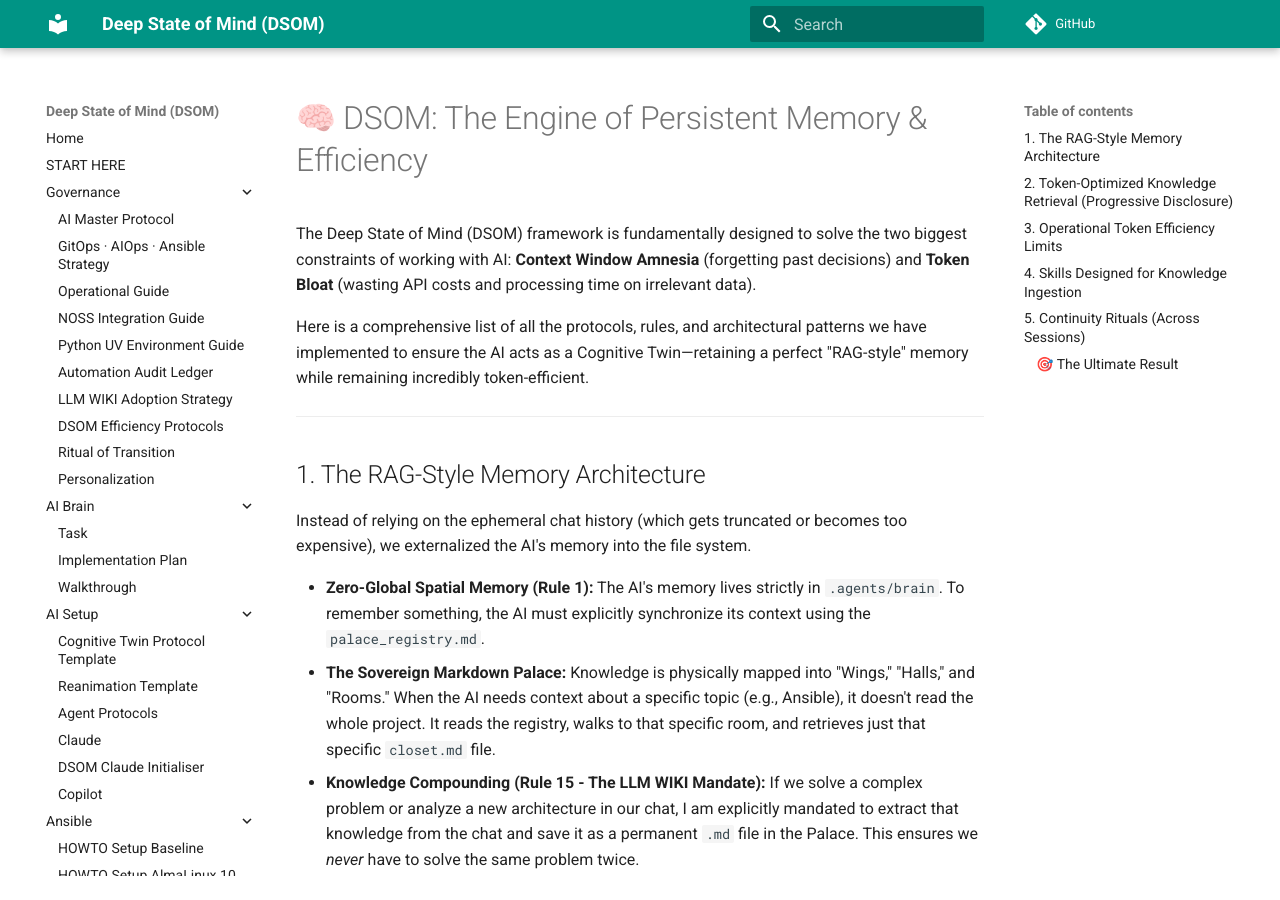
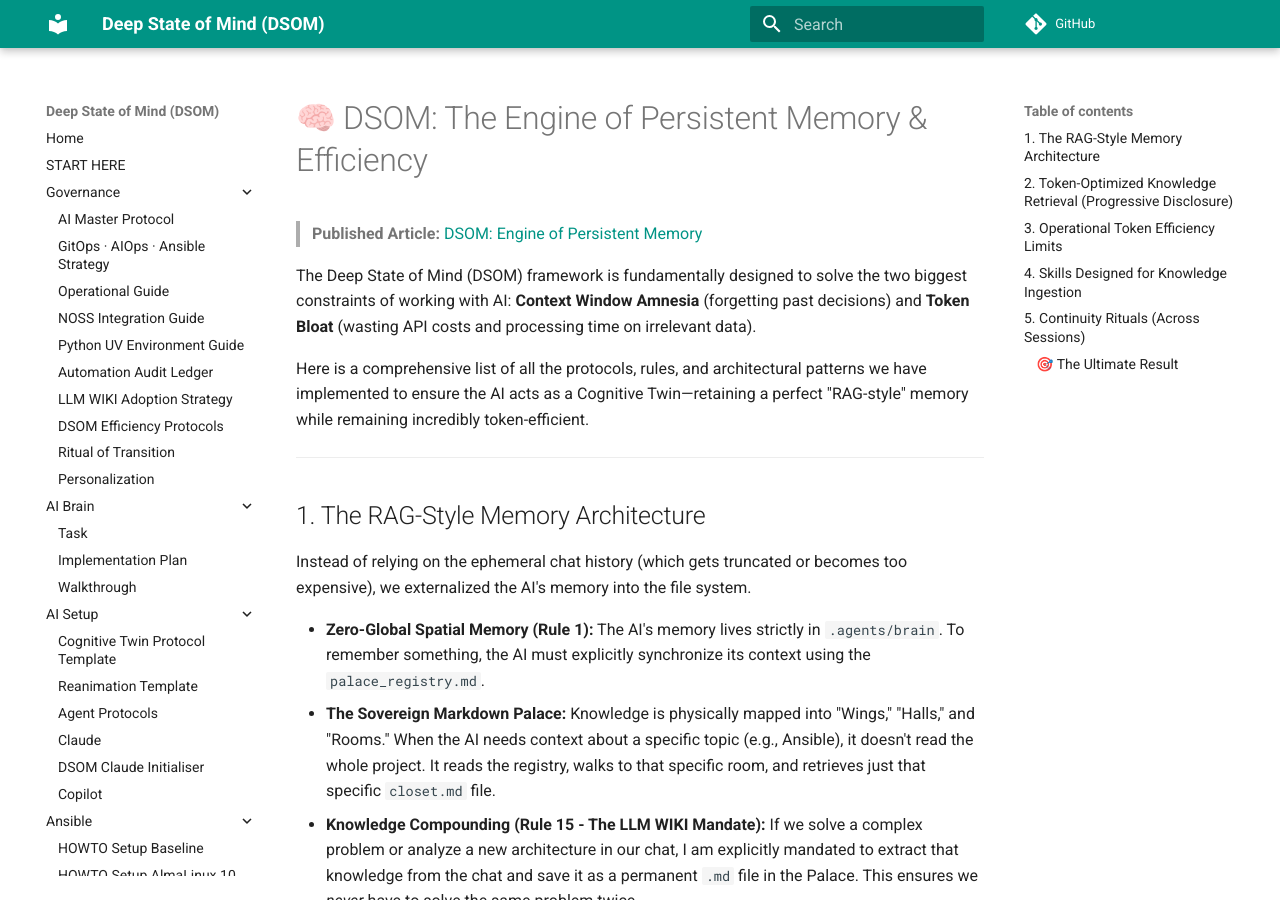
Before and after one commit to linuxmalaysia/deep-state-of-mind-for-my-ai, an MkDocs documentation site: the page built from docs/governance/DSOM-EFFICIENCY-PROTOCOLS.md, in a window 1280 px wide and 900 px high. Built offline with MkDocs 1.6.1 and Material for MkDocs 9.7.7, drawn with Linux system fonts in a browser that asks for light colours; comment, search, counter and statistics services are not loaded.

Commit message:
docs(governance): add published blog link to efficiency protocols

```diff
--- a/docs/governance/DSOM-EFFICIENCY-PROTOCOLS.md
+++ b/docs/governance/DSOM-EFFICIENCY-PROTOCOLS.md
@@ -5,6 +5,8 @@ title: "DSOM Efficiency Protocols"
 description: "A comprehensive breakdown of how DSOM achieves perfect memory retention with maximum token efficiency via RAG-style mechanisms, Progressive Disclosure, and strict persona constraints."
 ---
 # 🧠 DSOM: The Engine of Persistent Memory & Efficiency
+
+> **Published Article:** [DSOM: Engine of Persistent Memory](https://www.linuxmalaysia.com/2026/07/dsom-engine-of-persistent-memory.html)
 
 The Deep State of Mind (DSOM) framework is fundamentally designed to solve the two biggest constraints of working with AI: **Context Window Amnesia** (forgetting past decisions) and **Token Bloat** (wasting API costs and processing time on irrelevant data).
 
```
